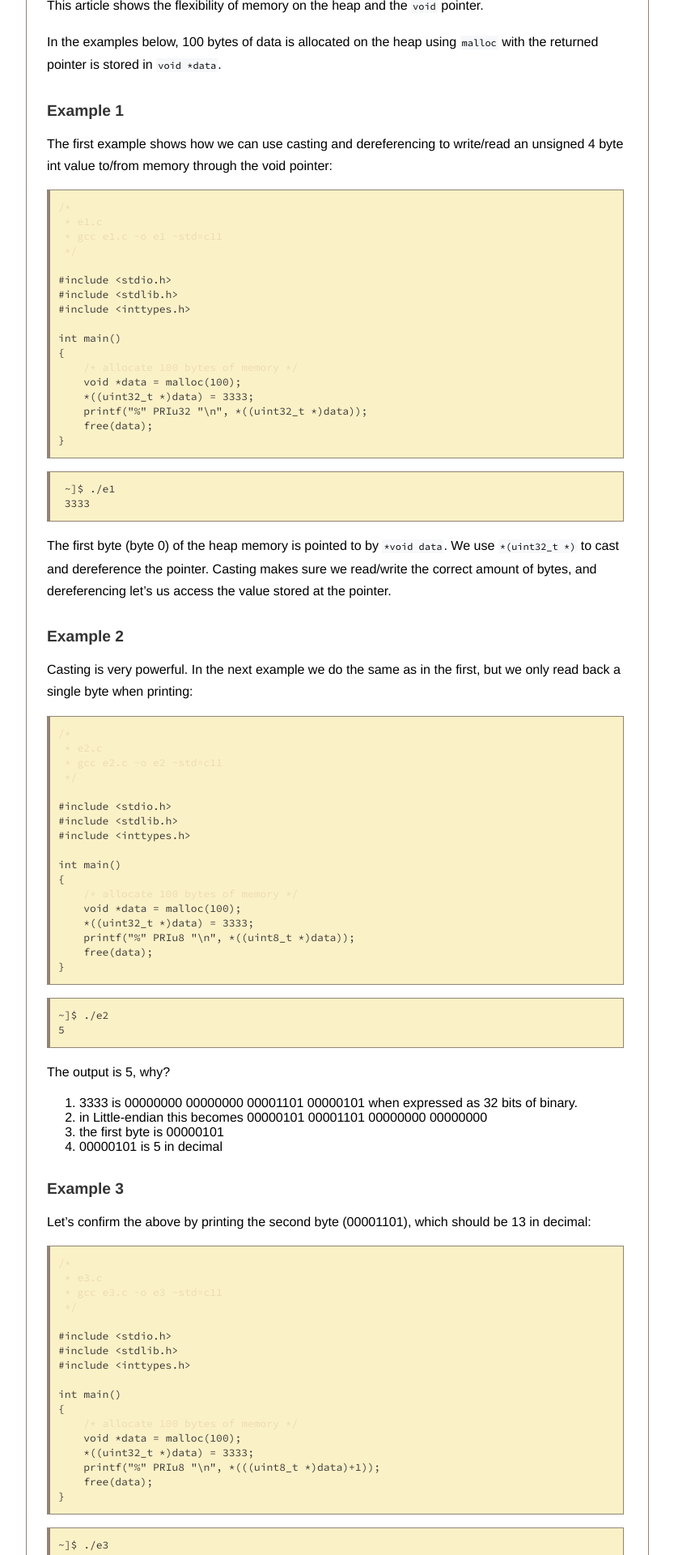
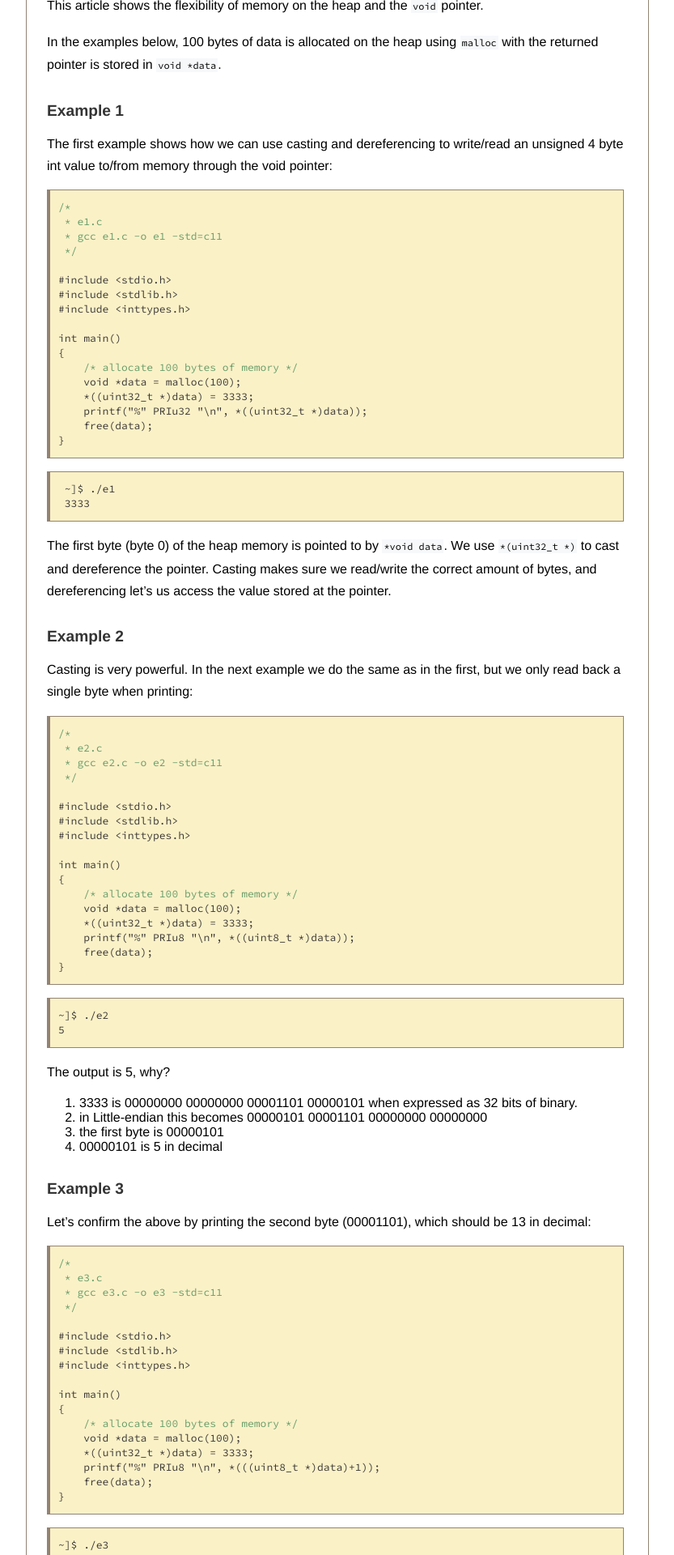
Before and after one commit to execas/execas.github.io, a Jekyll site: the page built from _posts/2019-01-31-casting-the-void-pointer-in-c.md, in a window 1280 px wide. Shown: the part 385-2305 px from the top of the page at 81% size, without its empty margins (223-1056 px from the left). Built offline with Jekyll 4.4.1, drawn with Linux system fonts in a browser that asks for light colours.

Commit message:
Update syntax-highlight.css

```diff
--- a/css/syntax-highlight.css
+++ b/css/syntax-highlight.css
@@ -1,7 +1,7 @@
 .highlight table td { padding: 5px; }
 .highlight table pre { margin: 0; }
 .highlight .cm {
-  color: #ebdbb2;
+  color: #689d6a;
 }
 
 /*
```
